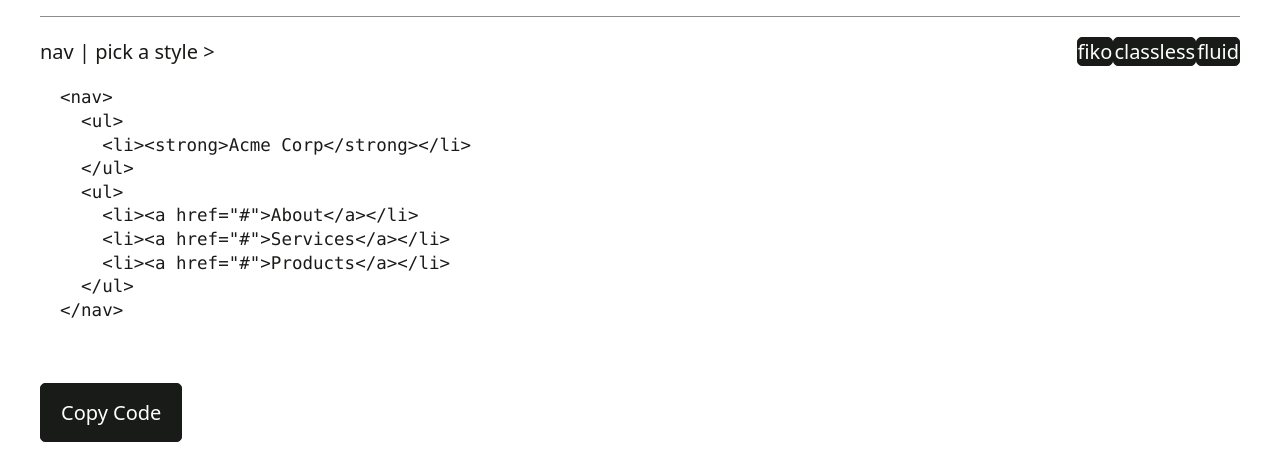
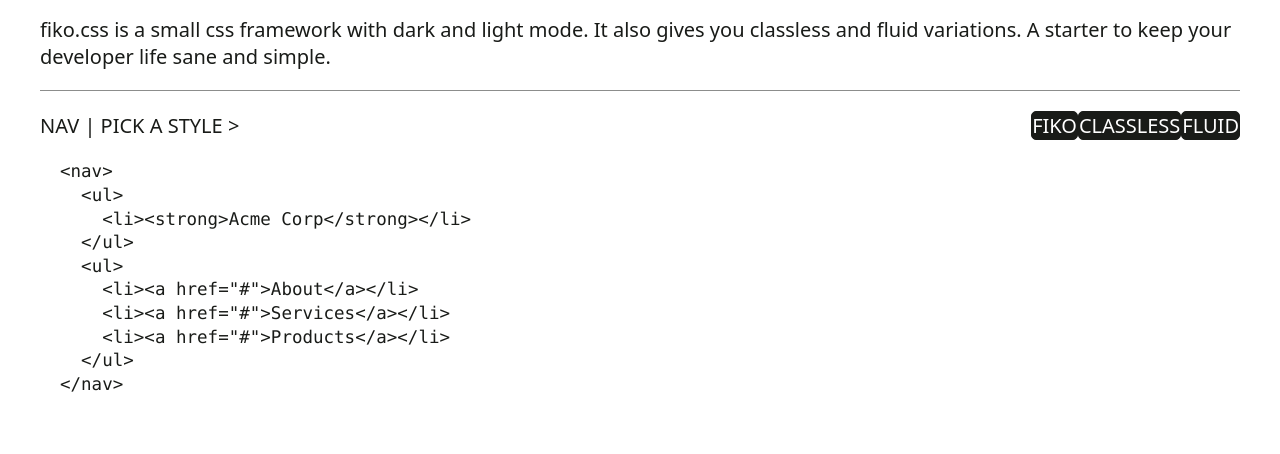
Before and after one commit to toybreaker/fiko, a website: page index.html in a window 1280 px wide. Shown: the part 80-534 px from the top of the page. Drawn offline with Linux system fonts and the light colour scheme.

Commit message:
fixed few thing + netlify | v0.2.4

```diff
--- a/index.html
+++ b/index.html
@@ -1,38 +1,42 @@
 <!DOCTYPE html>
 <html lang="en">
-  <meta name="version" content="{repoData.version}" />
+  <meta name="version" content="0.2.3" />
   <meta charset="UTF-8" />
-  <meta name="description" content="{pageDesc}" />
+  <meta name="description" content="FIKO is small modern css framework" />
   <meta name="viewport" content="width=device-width" />
-
-  <link id="stylesheet" rel="stylesheet" href="css/fiko.css" />
-
-  <title>FIKO</title>
-  <link rel="icon" type="image/svg+xml" href="/favicon.svg" />
   <meta name="apple-mobile-web-app-title" content="FIKO CSS" />
   <meta name="application-name" content="FIKO CSS" />
-  <link rel='canonical' href=https://f.rokma.rocks />
+
+  <title>FIKO CSS</title>
+  <link id="stylesheet" rel="stylesheet" href="css/fiko.css" />
+  <link rel="icon" type="image/svg+xml" href="/favicon.svg" />
+  <link rel='canonical' href=https://fiko.rokma.rocks />
 
   <body>
     <header>
       <h1>FIKO</h1>
+      <p>
+        fiko.css is a small css framework with dark and light mode. It also
+        gives you classless and fluid variations. A starter to keep your
+        developer life sane and simple.
+      </p>
       <hr />
       <nav>
         <ul>
-          <li>nav | pick a style ></li>
+          <li>NAV | PICK A STYLE ></li>
         </ul>
         <ul>
           <li>
-            <button onclick="changeStylesheet('css/fiko.css')">fiko</button>
+            <button onclick="changeStylesheet('css/fiko.css')">FIKO</button>
           </li>
           <li>
             <button onclick="changeStylesheet('css/fiko.classless.css')">
-              classless
+              CLASSLESS
             </button>
           </li>
           <li>
             <button onclick="changeStylesheet('css/fiko.fluid.classless.css')">
-              fluid
+              FLUID
             </button>
           </li>
         </ul>
--- a/package.json
+++ b/package.json
@@ -2,11 +2,11 @@
   "name": "fiko",
   "version_TLDR": "AUTO STYLE SEMANTIC HTML | BASE CLASSLESS CSS TEMPLATE",
   "version_name": "🐸",
-  "version": "0.2.3",
+  "version": "0.2.4",
   "author": "Rokma",
   "contributors": "Toybreaker",
   "main": "css/fiko.min.css",
-  "homepage": "https://f.rokma.rocks",
+  "homepage": "https://fiko.rokma.rocks",
   "license": "MIT",
   "repository": {
     "type": "git",
```
